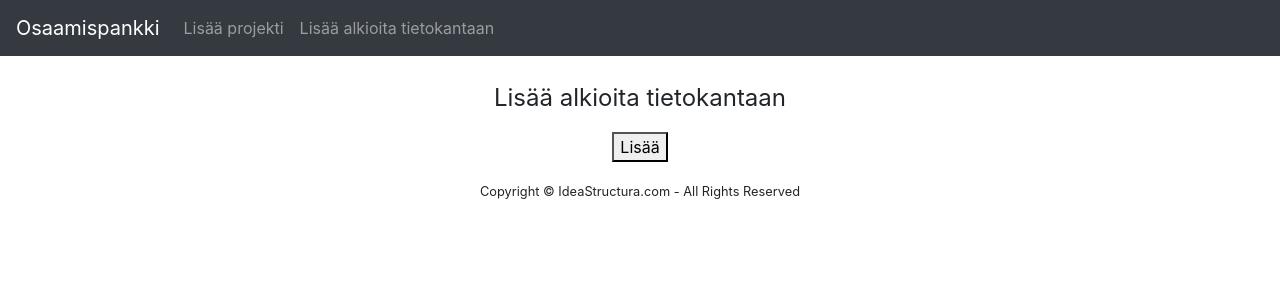
After one commit to Aaltoprojects/djangoproject, a Django app: page /lisaamonta in a window 1280 px wide. The commit adds this page. Shown: the top 300 px of the page. Run offline with Django 3.2, Linux system fonts and the light colour scheme; some libraries are stand-ins or nearby versions.

Commit message:
Vilin hommat uusiks

```diff
--- /dev/null
+++ b/pages/templates/add_entries_to_db.html
@@ -0,0 +1,25 @@
+{% extends 'base.html' %}
+
+{% block title %}
+Lisää alkioita tietokantaan
+{% endblock %}
+
+{% block content %}
+<center><br/>
+<div class= 'container'>
+	<p>
+	<font size="5">
+	Lisää alkioita tietokantaan
+	</font>
+	</p>
+
+	<form method="post">
+		{% csrf_token %}
+	    <button type="submit"> Lisää </button>
+	</form>
+</div>
+
+<dir>{{ result }}</dir>
+</center>
+
+{% endblock %}
--- a/pages/templates/add_project_preview.html
+++ b/pages/templates/add_project_preview.html
@@ -9,7 +9,7 @@ Tarkistathan tiedot ennen lisäystä:
 {% block content %}
 <div class="container">
 	{% for field in data %}
-		{{field}}
+		{{field}},
 	{% endfor %}
 </div>
 <br>
--- a/pages/templates/base.html
+++ b/pages/templates/base.html
@@ -28,6 +28,9 @@
         <li class='nav-item'>
           <a class='nav-link' href='{% url 'add_project' %}'>Lisää projekti</a>
         </li>
+        <li class="nav-item">
+         <a class="nav-link" href="{% url 'add_entries' %}">Lisää alkioita tietokantaan</a>
+       </li>
       </ul>
     </div>
   </nav>
--- a/pages/urls.py
+++ b/pages/urls.py
@@ -4,4 +4,5 @@ from . import views
 urlpatterns = [
 	path('', views.home, name = 'home'),
 	path('luo', views.create_project, name = 'add_project'),
+	path('lisaamonta', views.add_entries_to_db, name = 'add_entries'),
 ]
--- a/pages/views.py
+++ b/pages/views.py
@@ -8,6 +8,7 @@ import urllib.parse
 import re
 import pages.forms as forms
 import pages.scripts.project_search as project_search
+import pages.scripts.entries_to_database as entry_adder
 
 def home(request):
 	result = []
@@ -59,3 +60,10 @@ def create_project(request):
 					instance.documentation_path,
 					instance.project_manager]
 			return render(request, 'add_project_preview.html', {'data': data})
+
+def add_entries_to_db(request):
+    if request.method == 'GET':
+        return render(request , 'add_entries_to_db.html', {'result': ""})
+    elif request.method == 'POST':
+        entry_adder.add_entries()
+        return render(request , 'add_entries_to_db.html', {'result': "Done"})
```
Also changed, not shown: db.sqlite3.
